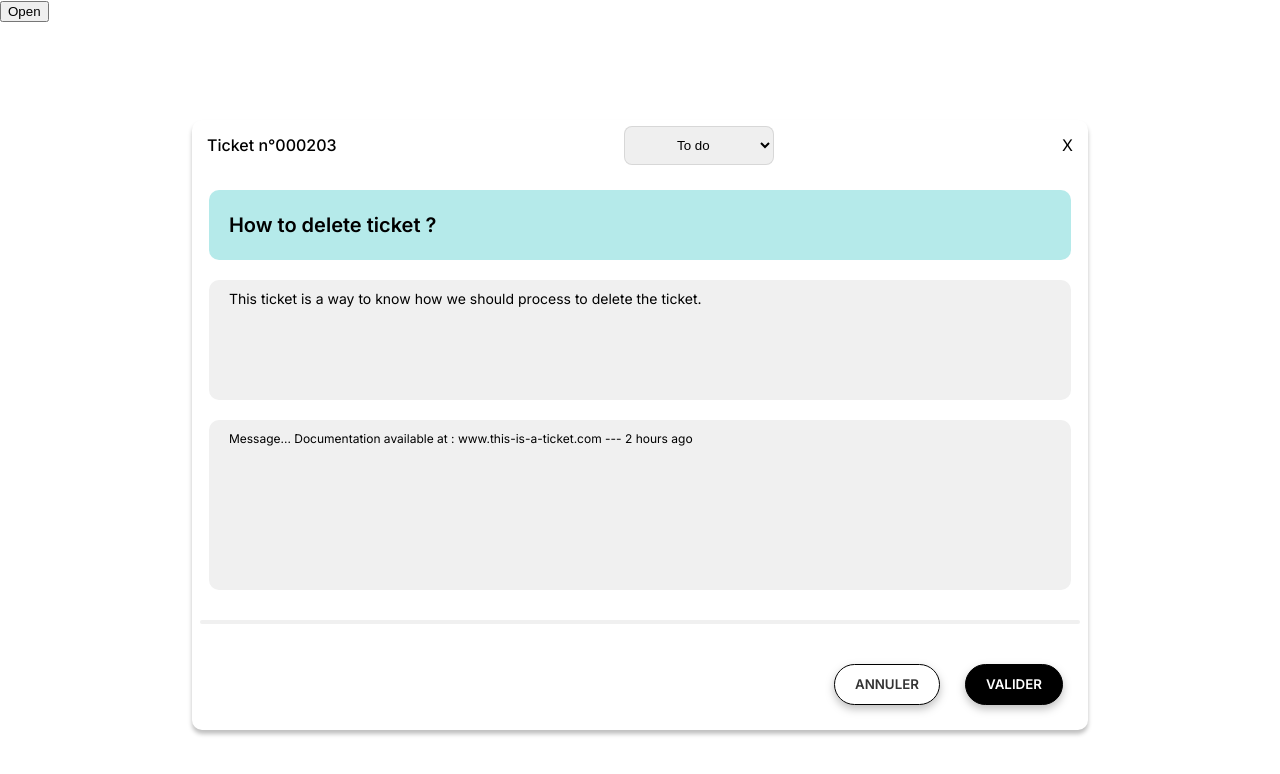
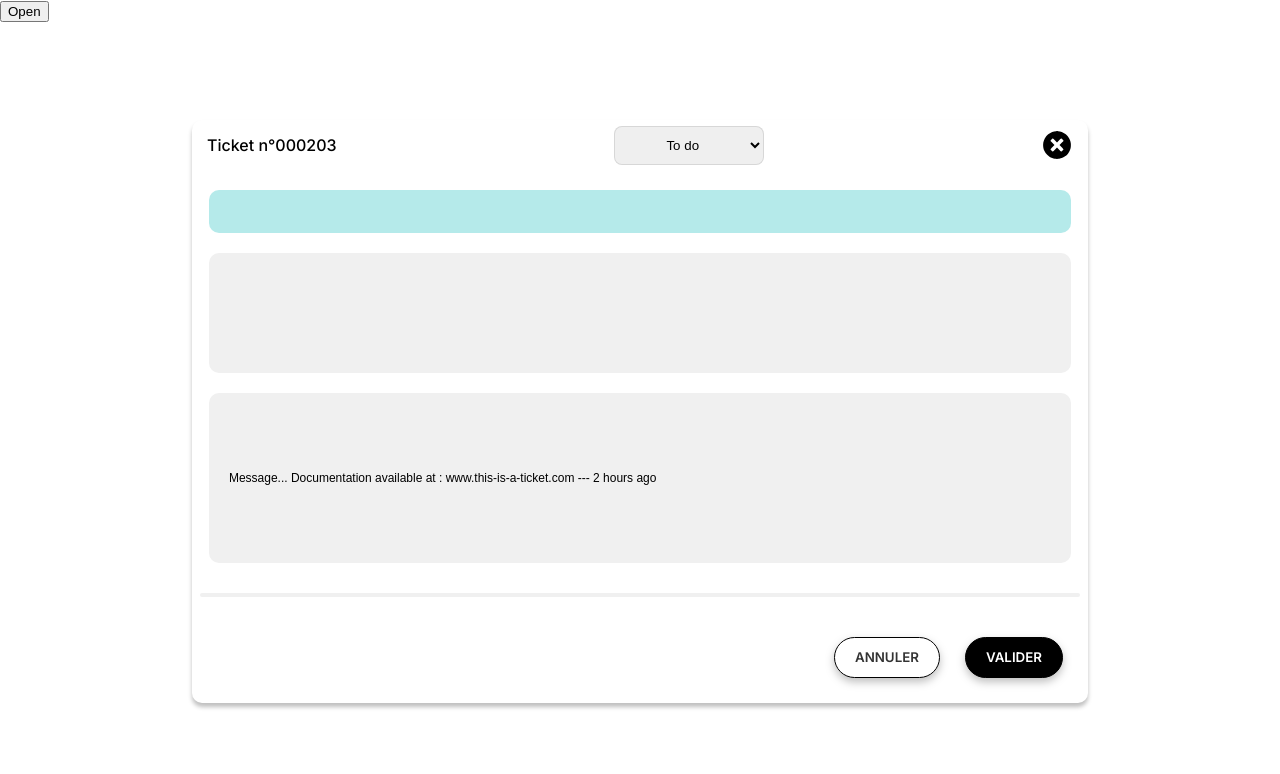
Before and after one commit to WildCodeSchool/2203-wns-etchebest-airtime-front, a Next.js app: page /modalsTicket in a window 1280 px wide. Both pictures are taken after a click on the button "Open". Shown: the top 774 px of the page. Built offline with nearby package versions, Linux system fonts and the light colour scheme.

Commit message:
add ticket in the back

```diff
--- /dev/null
+++ b/src/components/assets/Close.tsx
@@ -0,0 +1,37 @@
+import React from "react";
+
+export const Close = (props: React.SVGProps<SVGSVGElement>) => {
+  return (
+    <svg
+      version="1.0"
+      xmlns="http://www.w3.org/2000/svg"
+      width="512.000000pt"
+      height="512.000000pt"
+      viewBox="0 0 512.000000 512.000000"
+      preserveAspectRatio="xMidYMid meet"
+      {...props}
+    >
+      <g
+        transform="translate(0.000000,512.000000) scale(0.100000,-0.100000)"
+        fill="#000000"
+        stroke="none"
+      >
+        <path
+          d="M2425 4779 c-426 -21 -846 -175 -1205 -443 -123 -91 -347 -315 -437
+-436 -269 -364 -422 -781 -442 -1208 -19 -405 45 -735 211 -1092 102 -217 246
+-419 437 -611 243 -242 484 -398 803 -517 109 -41 303 -92 428 -112 168 -28
+512 -28 680 0 367 59 696 199 1000 424 122 90 346 314 436 436 225 304 365
+633 424 1000 28 168 28 512 0 680 -59 367 -199 696 -424 1000 -90 122 -314
+346 -436 436 -356 264 -778 422 -1170 440 -63 2 -128 6 -145 7 -16 2 -88 0
+-160 -4z m-508 -1189 c15 -6 166 -149 336 -318 l307 -307 308 307 c169 169
+320 312 336 318 64 24 91 7 242 -144 151 -151 168 -178 144 -242 -6 -16 -149
+-167 -318 -336 l-307 -308 307 -307 c169 -170 312 -321 318 -337 24 -64 7 -91
+-144 -242 -151 -151 -178 -168 -242 -144 -16 6 -167 149 -336 318 l-308 307
+-307 -307 c-170 -169 -321 -312 -337 -318 -62 -23 -89 -6 -241 144 -153 151
+-169 178 -145 242 6 16 149 167 318 336 l307 308 -312 312 c-323 325 -333 337
+-315 400 4 16 68 90 150 172 152 154 176 169 239 146z"
+        />
+      </g>
+    </svg>
+  );
+};
--- a/src/components/modals/ContainerText.tsx
+++ b/src/components/modals/ContainerText.tsx
@@ -1,4 +1,4 @@
-import React from "react";
+import React, { useRef } from "react";
 import styled from "styled-components";
 import { theme } from "../../styles/theme";
 
@@ -14,7 +14,27 @@ const TICKETS_INFORMATION = [
   },
 ];
 
-export const ContainerText = (): JSX.Element => {
+interface IValueOnChangedValue {
+  title: string;
+  comment: string;
+}
+
+interface IPropsContainerText {
+  onChangedValue: ({ title, comment }: IValueOnChangedValue) => void;
+}
+
+export const ContainerText = ({
+  onChangedValue,
+}: IPropsContainerText): JSX.Element => {
+  const inputTitle = useRef<HTMLInputElement>();
+  const inputComment = useRef<HTMLInputElement>();
+
+  const changedCurrentValueInInput = () =>
+    onChangedValue({
+      title: inputTitle?.current?.value || "",
+      comment: inputComment?.current?.value || "",
+    });
+
   const fontSize = (index: number): number => {
     const tabFontSize = [20, 14, 12];
     return tabFontSize[index];
@@ -27,26 +47,29 @@ export const ContainerText = (): JSX.Element => {
 
   return (
     <Wrapper>
-      {TICKETS_INFORMATION.map((information, index) => {
-        return (
-          <WrapperText
-            background={
-              index === 0
-                ? theme.colors.text.lightBlue
-                : theme.colors.text.grey.lightGrey
-            }
-            key={"textInformation " + index}
-          >
-            <TextDescription
-              fontSize={fontSize(index)}
-              fontWeight={(index === 0 && 600) || 400}
-              minHeight={minHeight(index)}
-            >
-              {information?.label}
-            </TextDescription>
-          </WrapperText>
-        );
-      })}
+      <WrapperText
+        background={theme.colors.text.lightBlue}
+        fontSize={fontSize(0)}
+        fontWeight={600}
+        minHeight={minHeight(0)}
+        ref={inputTitle}
+        onChange={changedCurrentValueInInput}
+      />
+      <WrapperText
+        background={theme.colors.text.grey.lightGrey}
+        fontSize={fontSize(1)}
+        fontWeight={400}
+        minHeight={minHeight(1)}
+        ref={inputComment}
+        onChange={changedCurrentValueInInput}
+      />
+      <WrapperText
+        background={theme.colors.text.grey.lightGrey}
+        fontSize={fontSize(2)}
+        fontWeight={400}
+        minHeight={minHeight(2)}
+        defaultValue="Message... Documentation available at : www.this-is-a-ticket.com --- 2 hours ago"
+      />
     </Wrapper>
   );
 };
@@ -59,28 +82,27 @@ const Wrapper = styled.div`
   width: 100%;
 `;
 
-const WrapperText = styled.div`
+interface IPropsTextDescription {
+  background?: string;
+  fontWeight?: number;
+  fontSize?: number;
+  minHeight?: number;
+  ref?: any;
+}
+
+const WrapperText = styled.input<IPropsTextDescription>`
   margin: 10px 0;
   padding: 10px 10px 10px 20px;
   display: flex;
   align-items: center;
-  background: ${({ background }: { background: string }) =>
+  background: ${({ background }) =>
     background || theme.colors.background.white};
   width: 95%;
-  min-height: 50px;
-  border-radius: 10px;
-`;
-
-interface IPropsTextDescription {
-  fontWeight?: number;
-  fontSize?: number;
-  minHeight?: number;
-}
-
-const TextDescription = styled.p<IPropsTextDescription>`
   min-height: ${({ minHeight }) => `${minHeight}px` || "unset"};
-  margin: 0;
   font-weight: ${({ fontWeight }) => fontWeight};
   font-size: ${({ fontSize }) => `${fontSize}px` || "14px"};
   line-height: 17px;
+  border: none;
+  outline: none;
+  border-radius: 10px;
 `;
--- a/src/components/modals/HeaderTicket.tsx
+++ b/src/components/modals/HeaderTicket.tsx
@@ -1,6 +1,7 @@
 import React from "react";
 import styled from "styled-components";
 import { theme } from "../../styles/theme";
+import {Close} from "../assets/Close";
 
 const OPTIONS_VALUE = [
   { label: "To do" },
@@ -11,20 +12,24 @@ const OPTIONS_VALUE = [
 
 export const HeaderTicket = ({
   onClose,
+  onChangedValue,
 }: {
   onClose: () => void;
+  onChangedValue: (value: string) => void;
 }): JSX.Element => {
   return (
     <WrapperHeader>
       <TextIdTicket>Ticket n°000203</TextIdTicket>
-      <SelectStatus>
+      <SelectStatus onChange={
+        (e: any) => onChangedValue(e.target.value)
+      }>
         {OPTIONS_VALUE.map((status, index) => (
-          <OptionStatus value={index} key={"option n°" + index}>
+          <OptionStatus value={status.label} key={"option n°" + index}>
             {status.label}
           </OptionStatus>
         ))}
       </SelectStatus>
-      <Close onClick={onClose}>X</Close>
+      <CloseSvg  onClick={onClose} />
     </WrapperHeader>
   );
 };
@@ -63,7 +68,9 @@ interface IPropsClose {
   onClick?: () => void;
 }
 
-const Close = styled.div<IPropsClose>`
+const CloseSvg = styled(Close)<IPropsClose>`
   padding: 0;
+  width: 32px;
+  height: 32px;
   cursor: pointer;
 `;
--- a/src/components/modals/ModalTicket.tsx
+++ b/src/components/modals/ModalTicket.tsx
@@ -61,8 +61,6 @@ const WrapperModalTicket = styled.div`
   display: flex;
   align-items: start;
   justify-content: center;
-  background: ${theme.colors.background.transparentWhite};
-  /* backdrop-filter: blur(3px); */
   transform: translateY(-70%);
   z-index: 10;
   transition: all 1s;
--- a/src/pages/modalsTicket.tsx
+++ b/src/pages/modalsTicket.tsx
@@ -6,15 +6,61 @@ import { HeaderTicket } from "../components/modals/HeaderTicket";
 import { ModalTicket } from "../components/modals/ModalTicket";
 import { theme } from "../styles/theme";
 import { GlobalButton } from "../components/buttons/GlobalButton";
+import { useMutation } from "@apollo/client";
+import { CREATE_TICKET } from "../graphql/mutations/ticketMutation";
+import { GET_ALL_TICKETS } from "../graphql/queries/ticketQuery";
 
 const ModalsTicket: NextPage = () => {
   const [displayedModalTicket, setDisplayedModalTicket] = useState(false);
   const [closeModalTicket, setCloseModalTicket] = useState(false);
+  const [selectedStatus, setSelectedStatus] = useState("to do");
+  const [currentValueInput, setCurrentValueInput] = useState({
+    title: "",
+    comment: "",
+  });
+
+  const selectStatus = (value: string) => setSelectedStatus(value);
+
+  const changedValueInput = ({
+    title,
+    comment,
+  }: {
+    title: string;
+    comment: string;
+  }) => {
+    setCurrentValueInput({
+      title,
+      comment,
+    });
+  };
+
+  const [createTicket, { loading: ticketLoading, error: ticketError }] =
+    useMutation(CREATE_TICKET, {
+      refetchQueries: [GET_ALL_TICKETS],
+    });
+
+  const createATicket = () => {
+    console.log(selectedStatus.toLowerCase())
+    createTicket({
+      variables: {
+        title: currentValueInput?.title,
+        comment: currentValueInput?.comment,
+        estimated_time: 3,
+        spent_time_minutes: 4,
+        status: selectedStatus.toLowerCase(),
+        project_id: 1,
+        user_id: "aef4f44f-bbef-11ec-b561-309c23902d82",
+      },
+    });
+  };
 
   const onCloseModalTicket = () => {
     setCloseModalTicket(false);
     setDisplayedModalTicket(false);
   };
+
+  if (ticketLoading) return <p>Submitting...</p>;
+  if (ticketError) return <p>Error on submit: {ticketError.message}</p>;
 
   return (
     <>
@@ -36,11 +82,12 @@ const ModalsTicket: NextPage = () => {
                 onClose={() => {
                   setCloseModalTicket(true);
                 }}
+                onChangedValue={selectStatus}
               />
             ),
             main: (
               <WrapperContent>
-                <ContainerText />
+                <ContainerText onChangedValue={changedValueInput} />
                 <Divider />
               </WrapperContent>
             ),
@@ -52,7 +99,7 @@ const ModalsTicket: NextPage = () => {
                   color={theme.colors.text.black}
                   onClick={() => ""}
                 />
-                <ValidateButton label="Valider" onClick={() => ""} />
+                <ValidateButton label="Valider" onClick={createATicket} />
               </WrapperFooter>
             ),
           }}
```
Also changed, not shown: src/pages/project-page.tsx (+0 -10 lines), public/assets/pouet.svg (deleted), src/graphql/mutations/ticketMutation.js (renamed from graphql/mutations/ticketMutation.js), src/graphql/queries/ticketQuery.js (renamed from graphql/queries/ticketQuery.js), 1 other file (tests, documents, lock files or other folders).
